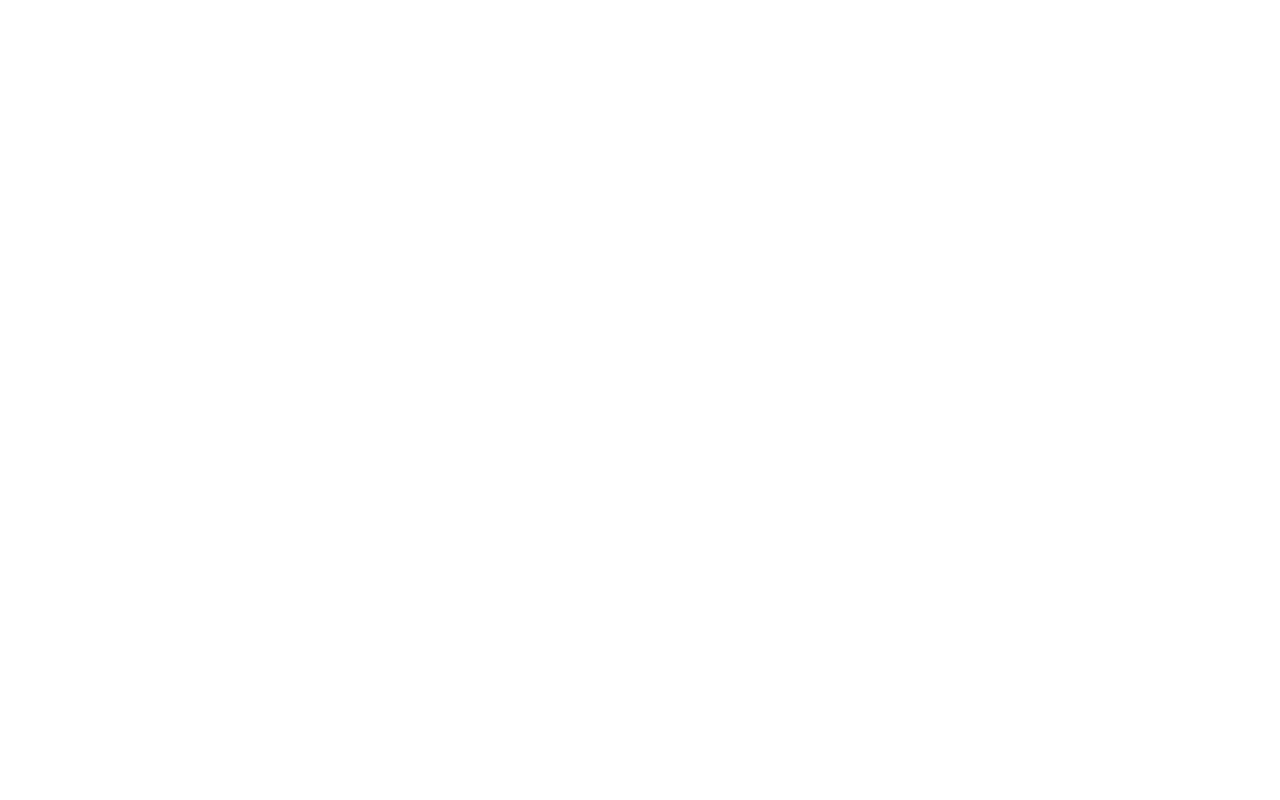
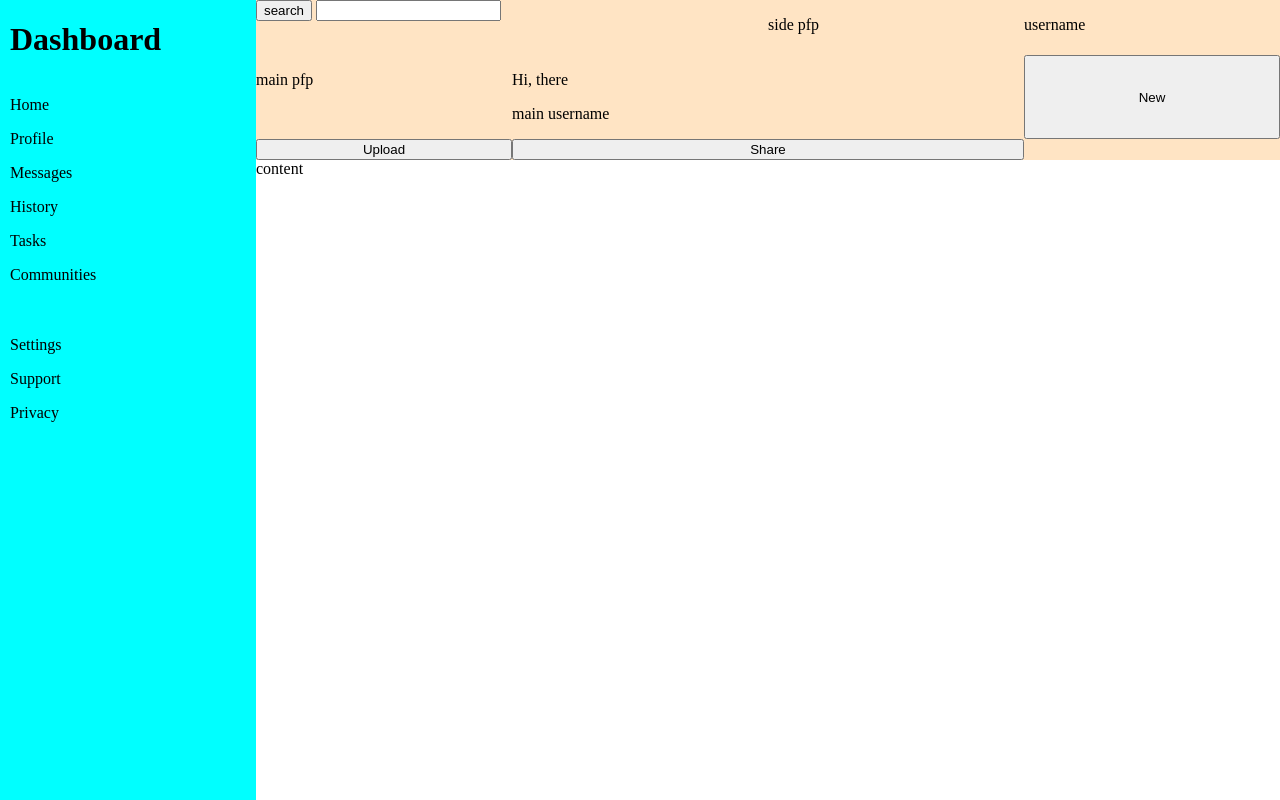
Before and after one commit to tony770/Dashboard, a plain HTML site: page index.html in a window 1280 px wide. Drawn offline with Linux system fonts and the light colour scheme.

Commit message:
initial layout

```diff
--- a/index.html
+++ b/index.html
@@ -7,6 +7,50 @@
     <title>Dashboard</title>
 </head>
 <body>
+    <div class="main">
+        <div class="sidebar">
+            <div class="heading">
+                <h1>Dashboard</h1>
+            </div>
+            <div class="nav">
+                <p>Home</p>
+                <p>Profile</p>
+                <p>Messages</p>
+                <p>History</p>
+                <p>Tasks</p>
+                <p>Communities</p>
+            </div>
+            <div class="branding">
+                <p>Settings</p>
+                <p>Support</p>
+                <p>Privacy</p>
+            </div>
+        </div>
 
+        <div class="header">
+            <div class="top">
+                <form action="">
+                    <button class="search-btn" type="submit">search</button>
+                    <input type="search" name="search" id="search-input">
+                </form>
+                <p class="side-pfp">side pfp</p>
+                <p class="side-username">username</p>
+            </div>
+            <div class="bottom">
+                <p class="main-pfp">main pfp</p>
+                <div class="greetings">
+                    <p class="greet">Hi, there</p>
+                    <p class="main-username">main username</p>
+                </div>
+                <button class="newBtn">New</button>
+                <button class="uploadBtn">Upload</button>
+                <button class="shareBtn">Share</button>
+            </div>
+        </div>
+
+        <div class="content">
+            <div>content</div>
+        </div>
+    </div>
 </body>
 </html>
--- a/styles.css
+++ b/styles.css
@@ -0,0 +1,55 @@
+body {
+    padding: 0;
+    margin: 0;
+    height: 100vh;
+}
+
+.main {
+    display: grid;
+    grid-template-columns: 1fr 4fr;
+    grid-template-rows: 20% 80%;
+    height: 100%;
+    width: 100%;
+}
+
+.sidebar {
+    display: grid;
+    grid-column: 1/2;
+    grid-row: 1/3;
+    background-color: aqua;
+    grid-template-rows: 10% 30% 50%;
+}
+
+.sidebar p,
+.sidebar h1 {
+    margin-left: 10px;
+}
+
+
+.header {
+    grid-column: 2/3;
+    grid-row: 1/2;
+    background-color: bisque;
+    display: grid;
+    grid-template-columns: 1fr 1fr;
+    grid-template-rows: 1fr 1fr;
+}
+
+.top {
+    display: grid;
+    grid-template-columns:  2fr repeat(2, 1fr);
+    grid-column: 1/3;
+    grid-row: 1/2;
+}
+
+.bottom {
+    display: grid;
+    grid-template-columns: 1fr 2fr 1fr;
+    grid-column: 1/3;
+    grid-row: 2/3;
+}
+
+.content {
+    grid-column: 2/3;
+    grid-row: 2/3;
+}
```
Also changed, not shown: reference.png (added).
